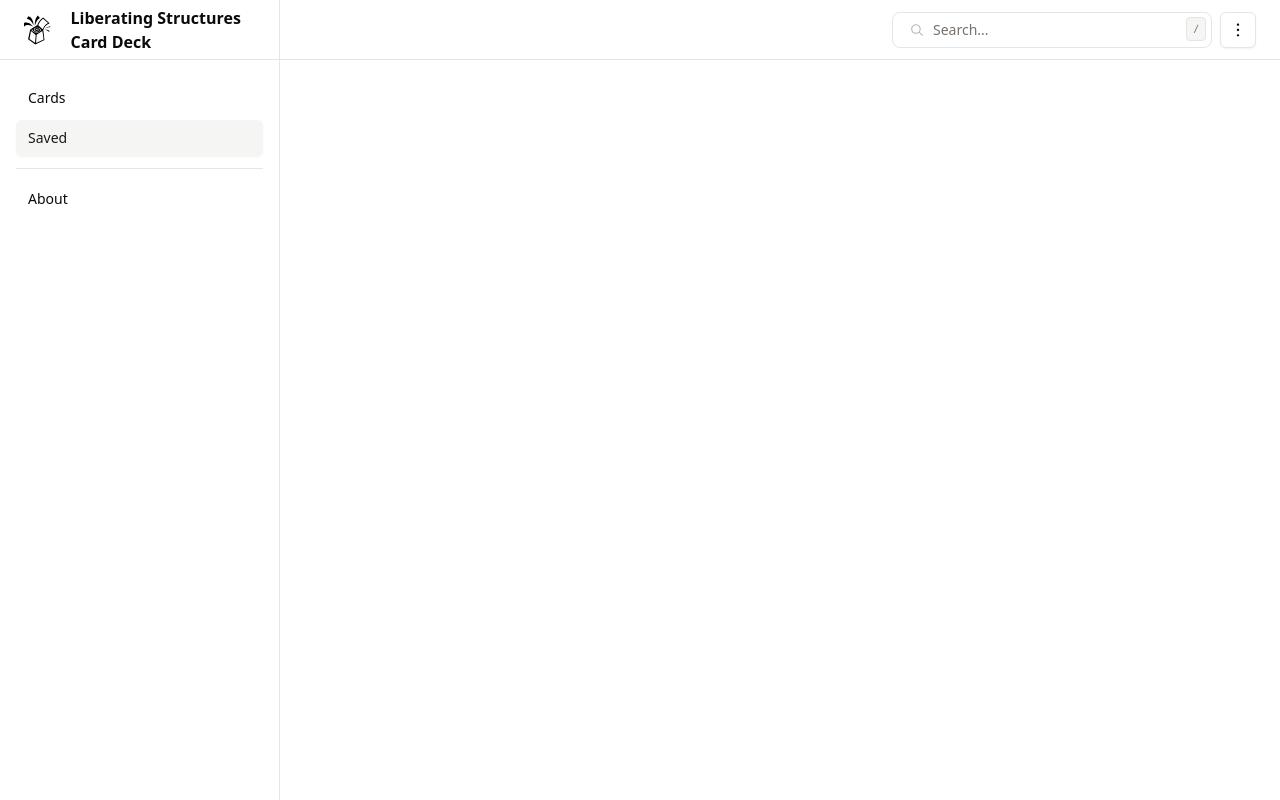
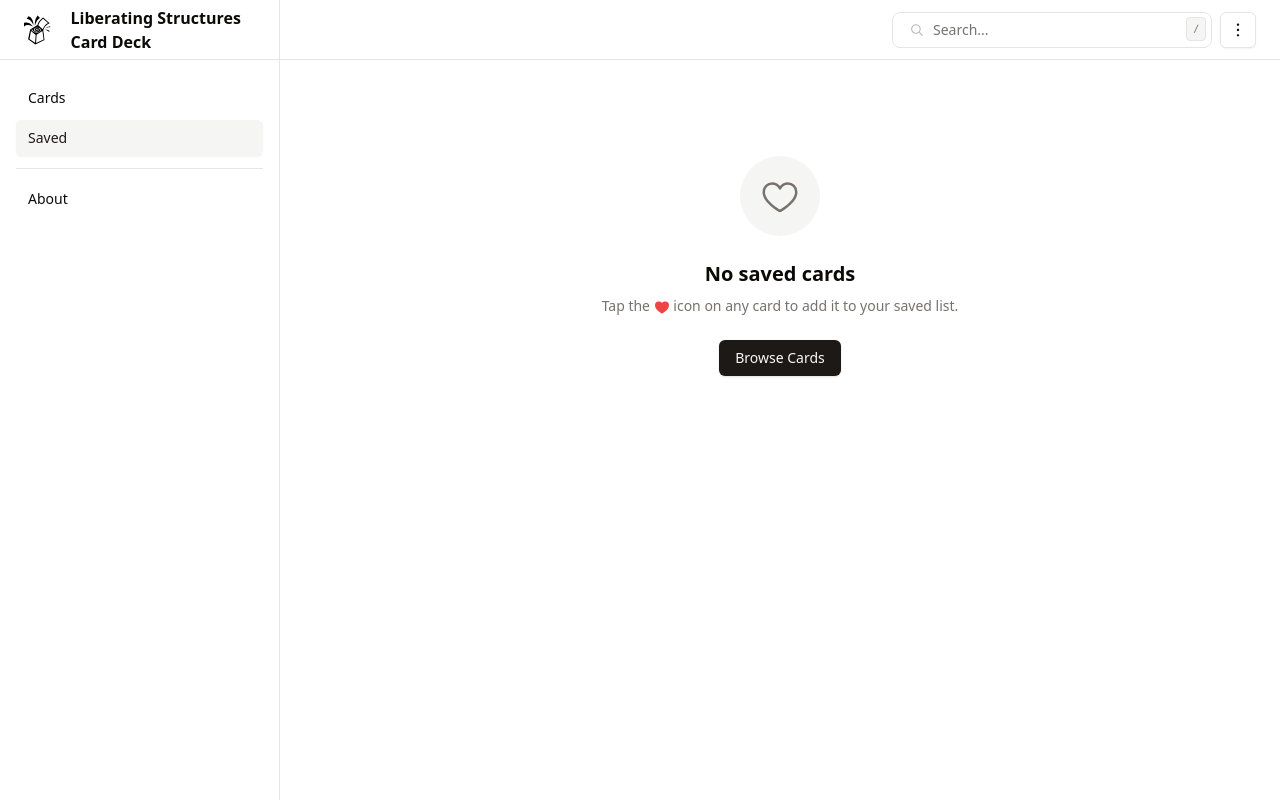
Before and after one commit to vpapadopou/ls-cards-online, a React (Vite) app: page /saved in a window 1280 px wide. Built offline with nearby package versions, Linux system fonts and the light colour scheme.

Commit message:
Added no saved cards placeholder

```diff
--- a/src/pages/Saved.jsx
+++ b/src/pages/Saved.jsx
@@ -1,5 +1,9 @@
 import React from 'react';
+import { useNavigate } from 'react-router-dom';
 
+import { HeartIcon } from '@phosphor-icons/react';
+
+import { Button } from '@/components/ui/button';
 import { Card, CardContent } from '@/components/ui/card';
 import { ScrollArea } from '@/components/ui/scroll-area';
 
@@ -10,6 +14,8 @@ import { useSavedCardsStore } from '@/hooks/use-saved-cards-store';
 import { getCardById } from '@/services/cards';
 
 function Saved() {
+  const navigate = useNavigate();
+
   const savedCardIds = useSavedCardsStore((state) => state.savedCardIds);
 
   return (
@@ -17,19 +23,35 @@ function Saved() {
     <ScrollArea className="h-[calc(100vh-60px)]">
       {/* Saved cards holder */}
       <div className="flex flex-wrap gap-4 place-content-center lg:justify-start justify-center items-start p-4">
-        {/* Loop through cards */}
-        {savedCardIds.map((cardId) => {
+        {savedCardIds.length === 0 ? (
+          <div className="flex flex-col items-center justify-center w-full py-20 text-center gap-6">
+            <div className="flex h-20 w-20 items-center justify-center rounded-full bg-muted">
+              <HeartIcon className="h-10 w-10 text-muted-foreground" />
+            </div>
+            <div className="space-y-2">
+              <h2 className="text-xl font-semibold">No saved cards</h2>
+              <p className="text-sm text-muted-foreground max-w-sm mx-auto">
+                Tap the <HeartIcon className="h-4 w-4 inline align-sub text-red-500" weight="fill" /> icon on any card to add it to your saved list.
+              </p>
+            </div>
+            <Button variant="default" onClick={() => navigate('/')}>
+              Browse Cards
+            </Button>
+          </div>
+        ) : (
+          //  Loop through cards
+          savedCardIds.map((cardId) => {
             const card = getCardById(cardId);
             return (
               <Card className="text-left max-w-sm" key={card.id}>
                 <CardContent className="flex flex-col place-content-between gap-4 p-4">
-                {/* Pass the canSave property so we can remove cards directly from the Saved page */}
                   <LSCard data={card} canSave />
                 </CardContent>
               </Card>
             );
-        })}
-        {/* /Loop through cards */}
+          })
+          // /Loop through cards
+        )}
       </div>
       {/* /Saved cards holder */}
     </ScrollArea>
```
Lines whose indentation alone changed are shown as unchanged.
